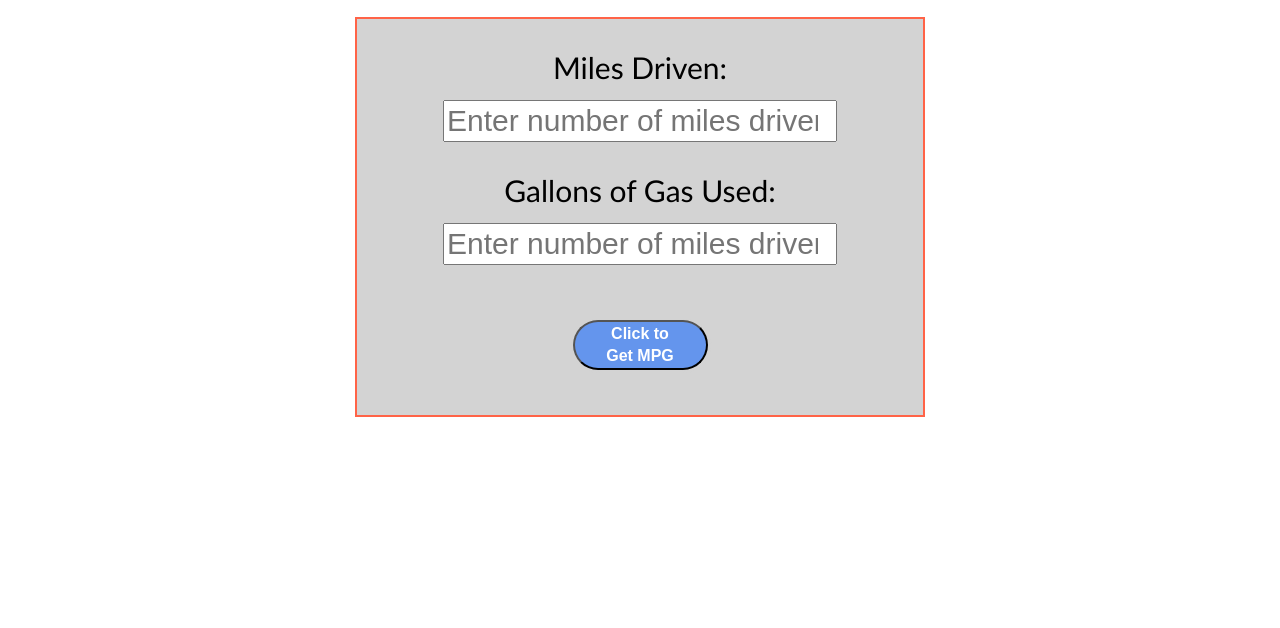
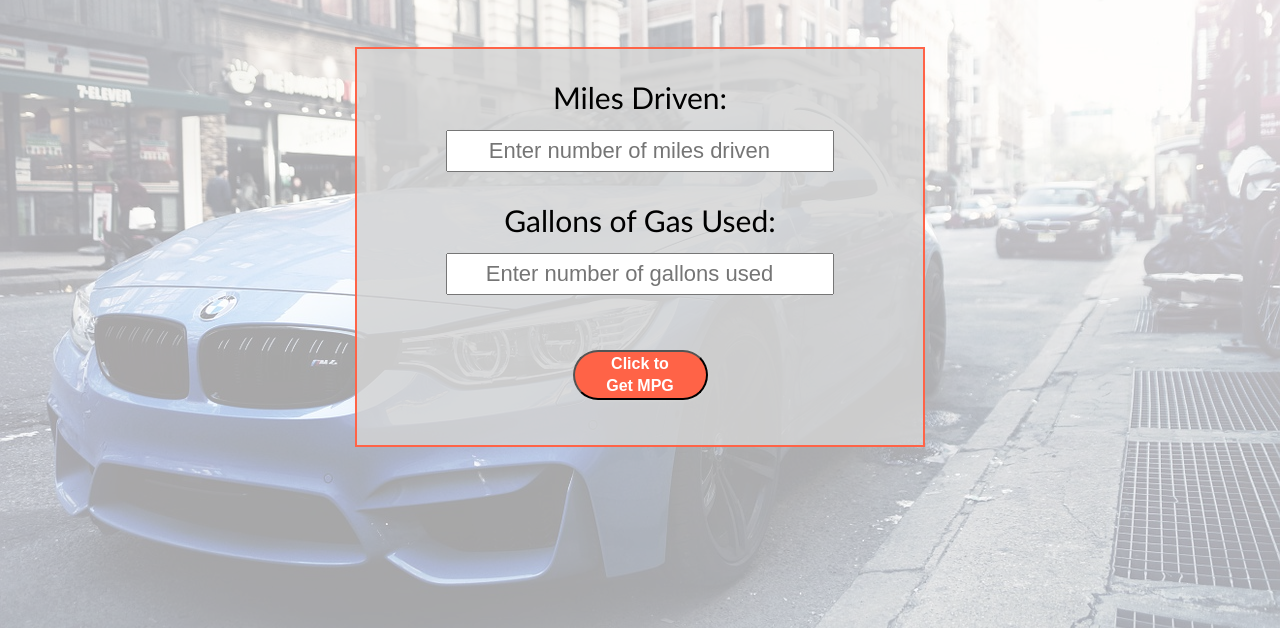
Before and after one commit to shoeke/MpgAppClass, a plain HTML site: page index.html in a window 1280 px wide. Shown: the part 172-800 px from the top of the page. Drawn offline with Linux system fonts and the light colour scheme.

Commit message:
visual adjustments

```diff
--- a/index.html
+++ b/index.html
@@ -9,15 +9,18 @@
         <link rel="stylesheet" href="styles.css">
     </head>
     <body>
+        <div class="bg-image">
+
+        </div>
         <h1 id = "before">Welcome to the Miles Per Gallon Application</h1>
 
         <h1 id = "after">Thanks for Using the Miles Per Gallon Application</h1>
 
         <form action="">
             Miles Driven:<br>
-            <input type="number"id="milesDr" name="milesDriven" placeholder="Enter number of miles driven">
+            <input type="number"id="milesDr" name="milesDriven" placeholder="Enter number of miles driven ">
             <br>Gallons of Gas Used:<br>
-            <input type="number" id="gallonsUsed" name="gallonsUsed" placeholder="Enter number of miles driven">
+            <input type="number" id="gallonsUsed" name="gallonsUsed" placeholder="Enter number of gallons used ">
             <button id = "btn">Click to <br> Get MPG</button>
         </form>
 
--- a/styles.css
+++ b/styles.css
@@ -1,8 +1,24 @@
+.bg-image {
+    background-image: url("bmw.jpg");
+    opacity: .35;
+
+    position:absolute;
+    top:0;
+    bottom:0;
+    right:0;
+    left:0;
+    background-repeat: no-repeat;
+    background-size: cover;
+    z-index:-1;
+}
+
 h1 {
 
     font-family: 'Gill Sans', 'Gill Sans MT', Calibri, 'Trebuchet MS', sans-serif;
+    padding: 15px;
     text-align: center;
     margin: 100px auto 50px;
+    background-image: linear-gradient(to right, rgba(255, 255, 255, 0), rgb(255, 255, 255),  rgba(255, 255, 255, 0));
 }
 #before {
     color: cornflowerblue;
@@ -17,25 +33,27 @@ form {
     margin: 0 auto;
     font-family: 'Gill Sans', sans-serif;
     font-size: 30px;
-    background-color: lightgrey;
+    background-color: rgba(211, 211, 211, 0.82);
     border: 2px solid tomato;
     padding: 30px;
     width: 40%;
 }
 input {
     height: 36px;
-    font-size: 30px;
+    width: 75%;
+    font-size: 22px;
     color: gray;
     margin-top: 15px;
     margin-bottom: 30px;
     text-align: center;
 }
+
 button {
     display: block;
     width: 135px;
     height: 50px;
     border-radius: 25px;
-    background-color: cornflowerblue;
+    background-color: tomato;
     color: #fff;
     text-align: center;
     font-weight: bolder;
```
Also changed, not shown: bmw.jpg (added).
